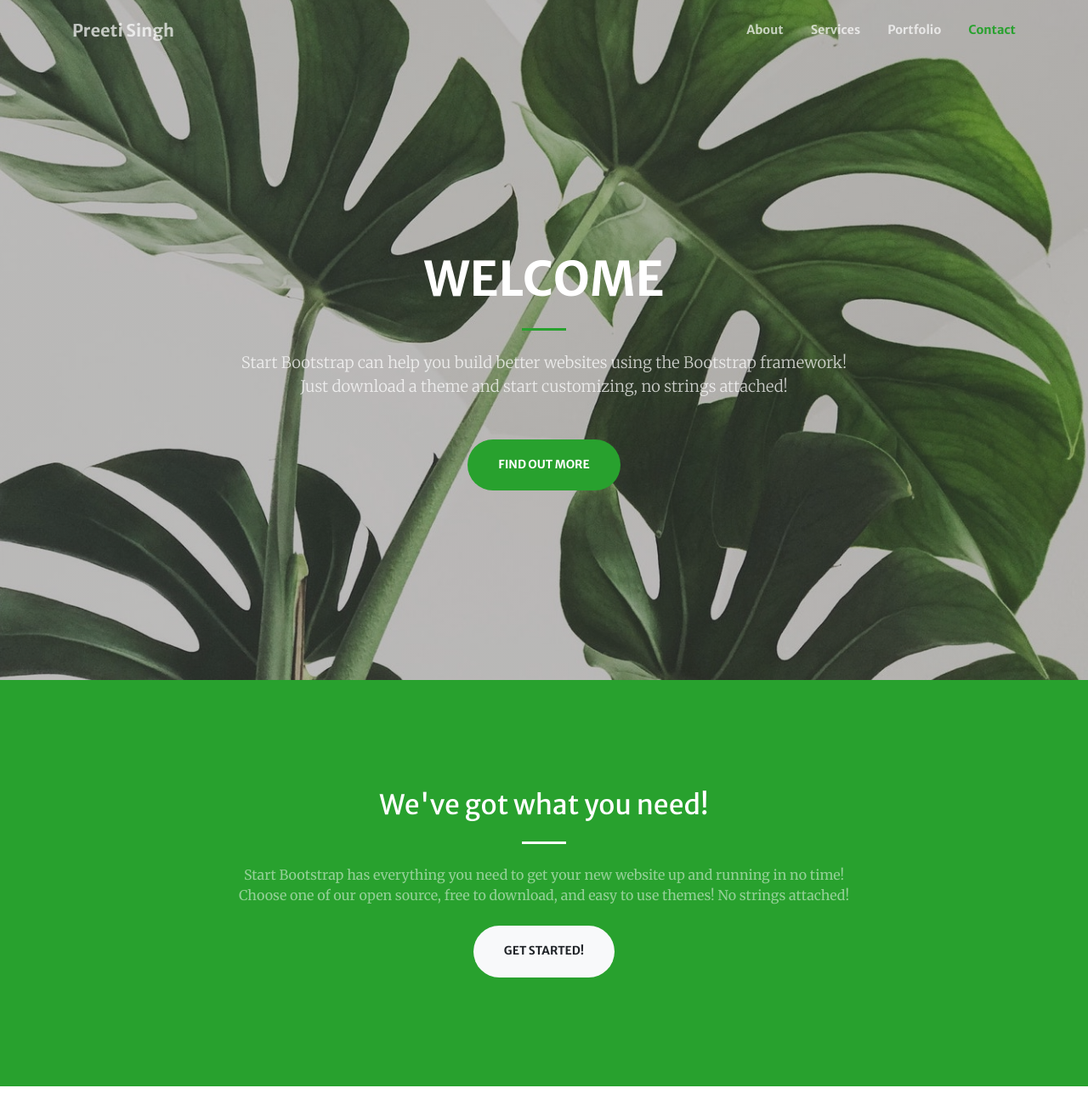
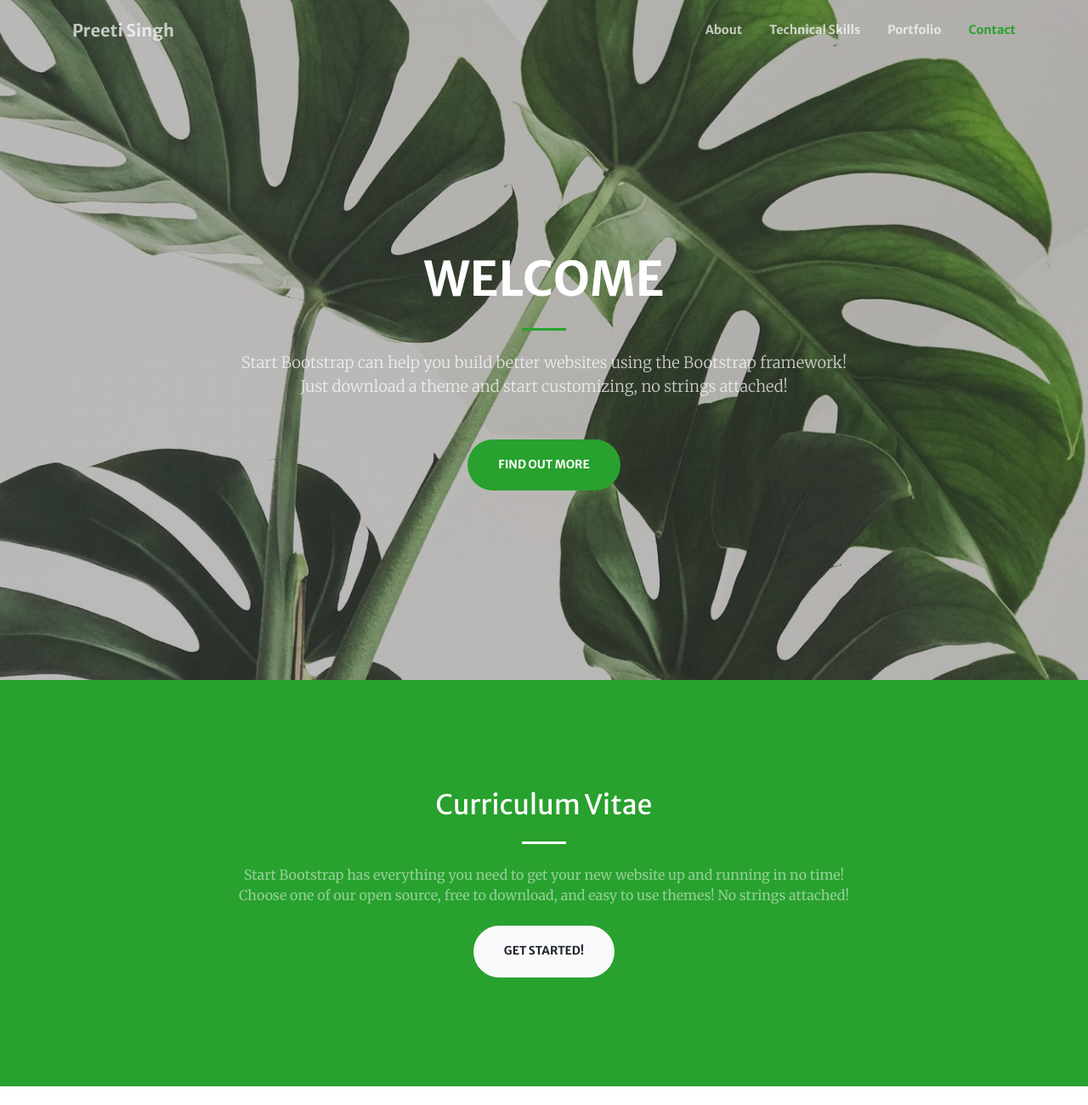
Before and after one commit to singhp1992/bts-personal, a website with bundled scripts: page index.html in a window 1280 px wide. Shown: the top 1300 px of the page at 85% size. Built offline with nearby package versions, Linux system fonts and the light colour scheme.

Commit message:
adding cv to about me section

```diff
--- a/index.html
+++ b/index.html
@@ -42,7 +42,7 @@
             <a class="nav-link js-scroll-trigger" href="#about">About</a>
           </li>
           <li class="nav-item">
-            <a class="nav-link js-scroll-trigger" href="#services">Services</a>
+            <a class="nav-link js-scroll-trigger" href="#services">Technical Skills</a>
           </li>
           <li class="nav-item">
             <a class="nav-link js-scroll-trigger" href="#portfolio">Portfolio</a>
@@ -77,7 +77,7 @@
     <div class="container">
       <div class="row justify-content-center">
         <div class="col-lg-8 text-center">
-          <h2 class="text-white mt-0">We've got what you need!</h2>
+          <h2 class="text-white mt-0">Curriculum Vitae</h2>
           <hr class="divider light my-4">
           <p class="text-white-50 mb-4">Start Bootstrap has everything you need to get your new website up and running in no time! Choose one of our open source, free to download, and easy to use themes! No strings attached!</p>
           <a class="btn btn-light btn-xl js-scroll-trigger" href="#services">Get Started!</a>
```
